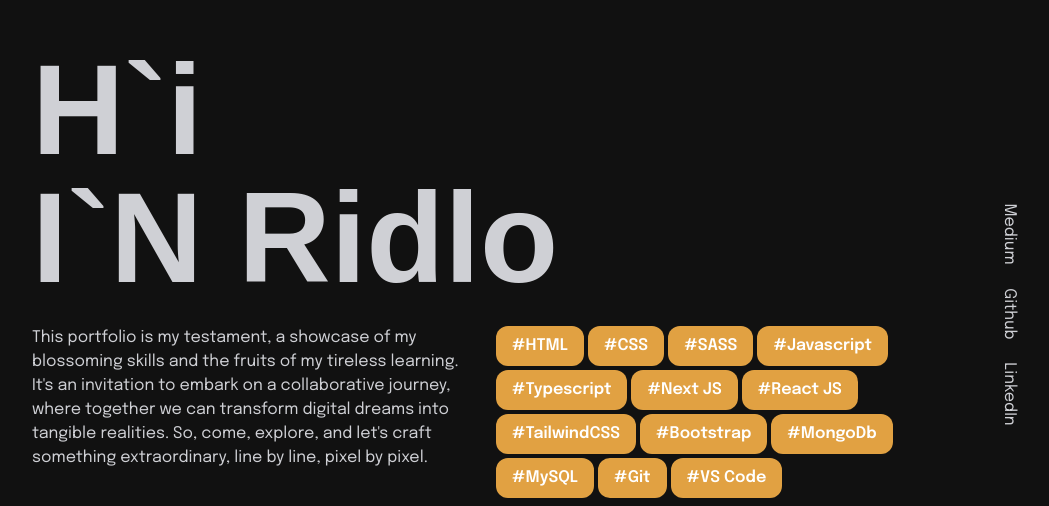
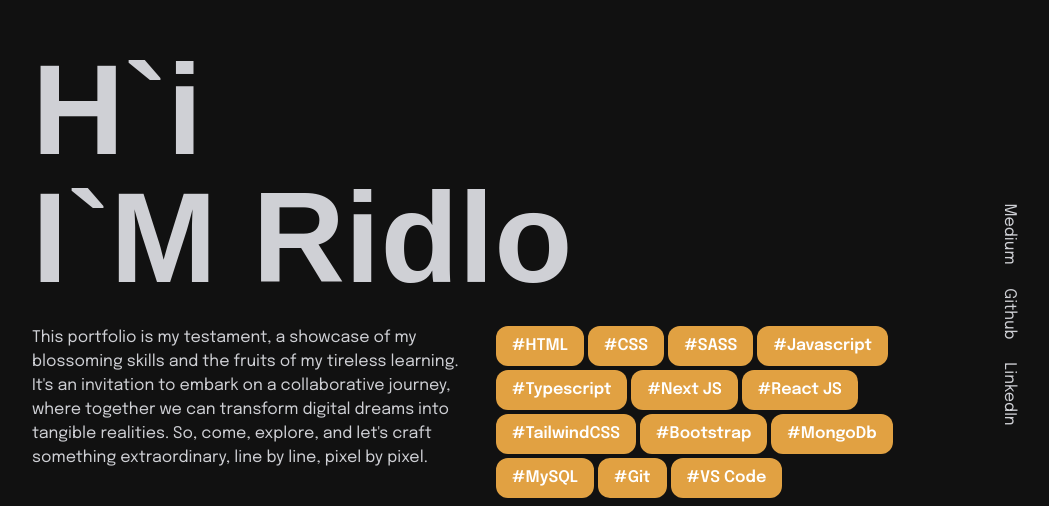
Before and after one commit to RidloGhifary/ridlos-portofolio, a React (Vite) app: page / in a window 1280 px wide. Shown: the part 294-800 px from the top of the page, without its empty margins (160-1209 px from the left). Built offline with nearby package versions, Linux system fonts and the light colour scheme; a web font is replaced by a local one.

Commit message:
refactor: fix miss spelling on header text

```diff
--- a/src/App.tsx
+++ b/src/App.tsx
@@ -33,7 +33,7 @@ const App = () => {
           >
             H`i
             <br />
-            I`N Ridlo
+            I`M Ridlo
           </h1>
           <div className="mt-6 grid gap-8 md:grid-cols-2">
             <p
```
